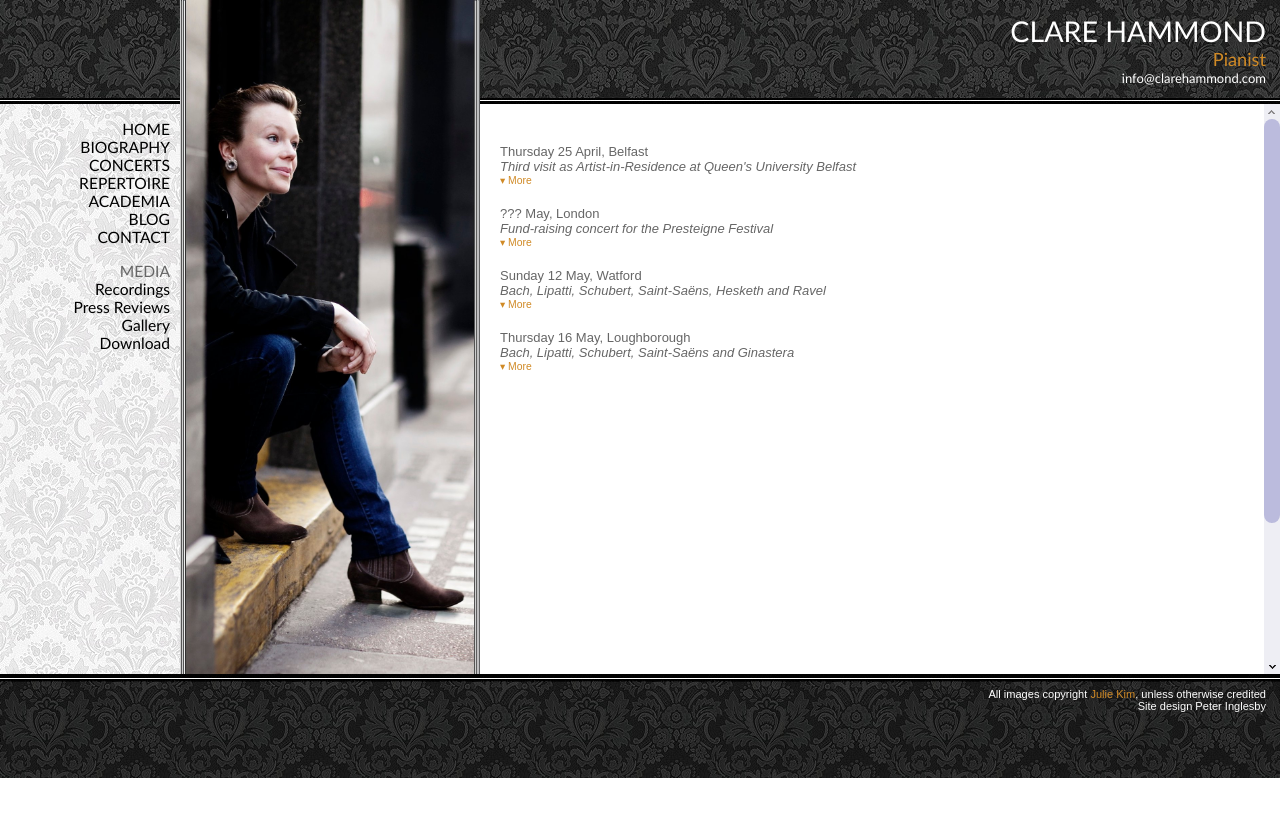
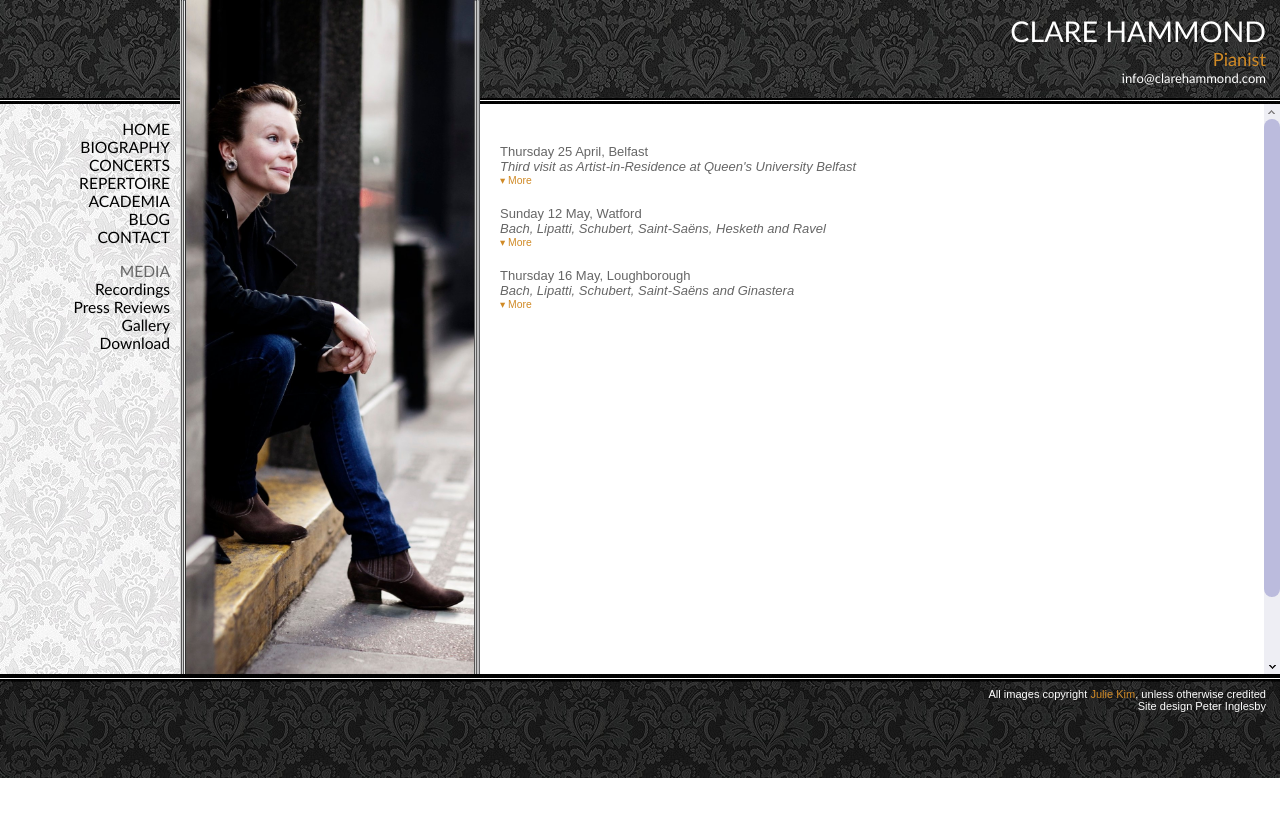
Before and after one commit to hammonc/clarehammond.com, a Jekyll site: the page built from concerts-to-add.html, in a window 1280 px wide. Shown: the top 817 px of the page. Built offline with Jekyll 4.4.1, drawn with Linux system fonts in a browser that asks for light colours.

Commit message:
etude cd update

```diff
--- a/concerts-to-add.html
+++ b/concerts-to-add.html
@@ -28,19 +28,6 @@ image: concerts.jpg
   <span class="less">&#9652; <a href="">Less</a></span>
 </div>
 
-<div class="listing">
-  <div class="listing-heading">??? May, London</div>
-  <div class="listing-trailer">Fund-raising concert for the Presteigne Festival</div>
-  <div class="listing-details concealed">
-    <p>Programme?</p>
-  </div>
-  <div class="listing-details concealed">
-    <p>Tickets?</p>
-    <p>7 for 7.30pm, 22 Mansfield St, W1G 9NR</p>
-  </div>
-  <span class="more">&#9662; <a href="">More</a></span>
-  <span class="less">&#9652; <a href="">Less</a></span>
-</div>
 
 <div class="listing">
   <div class="listing-heading">Sunday 12 May, Watford</div>
--- a/etude_cd.html
+++ b/etude_cd.html
@@ -4,7 +4,7 @@ image: cd.jpg
 ---
 <h3 class="page-heading">Etude: <em>a solo recital disc</em></h3>
 
-<p>Pianist Clare Hammond is in the process of raising £10,000 to record a CD of &#233;tudes by composers Unsuk Chin, Karol Szymanowski, Sergei Lyapunov and Nikolai Kapustin. Clare recorded the &#233;tudes by Unsuk Chin, written between 1995 and 2003, for BBC radio last year and was captivated by them. Entirely absorbing and electrifying pieces, they are natural successors to the piano &#233;tudes by György Ligeti and are already of international prominence. The &#233;tudes by Szymanowski, Lyapunov and Kapustin have all been chosen both to complement the Chin, and to provide variety. Each are strikingly original examples of the genre and demand versatility and panache from the performer.</p>
+<p>Pianist Clare Hammond is in the process of raising £10,000 to record a CD of &#233;tudes by composers Unsuk Chin, Karol Szymanowski, Sergei Lyapunov and Nikolai Kapustin with BIS Records. Clare recorded the &#233;tudes by Unsuk Chin, written between 1995 and 2003, for BBC radio last year and was captivated by them. Entirely absorbing and electrifying pieces, they are natural successors to the piano &#233;tudes by György Ligeti and are already of international prominence. The &#233;tudes by Szymanowski, Lyapunov and Kapustin have all been chosen both to complement the Chin, and to provide variety. Each are strikingly original examples of the genre and demand versatility and panache from the performer.</p>
 
 <p>This disc would be of great artistic interest to music-lovers and would represent an important milestone in Clare's career. A disc of this kind, placed with an important label, would help propel Clare into the next level of the profession. With suitable publicity, the disc should secure reviews and coverage in the national musical press which would enable Clare to propose recital programmes to prestigious festivals and concert series more easily. A tour is planned for the launch of the CD which will raise her profile further, and it is hoped that she will be able to secure more engagements abroad using the disc as a calling card.</p>
 
```
Also changed, not shown: other parts of concerts-to-add.html (+2 -2 lines), 1 other file.
